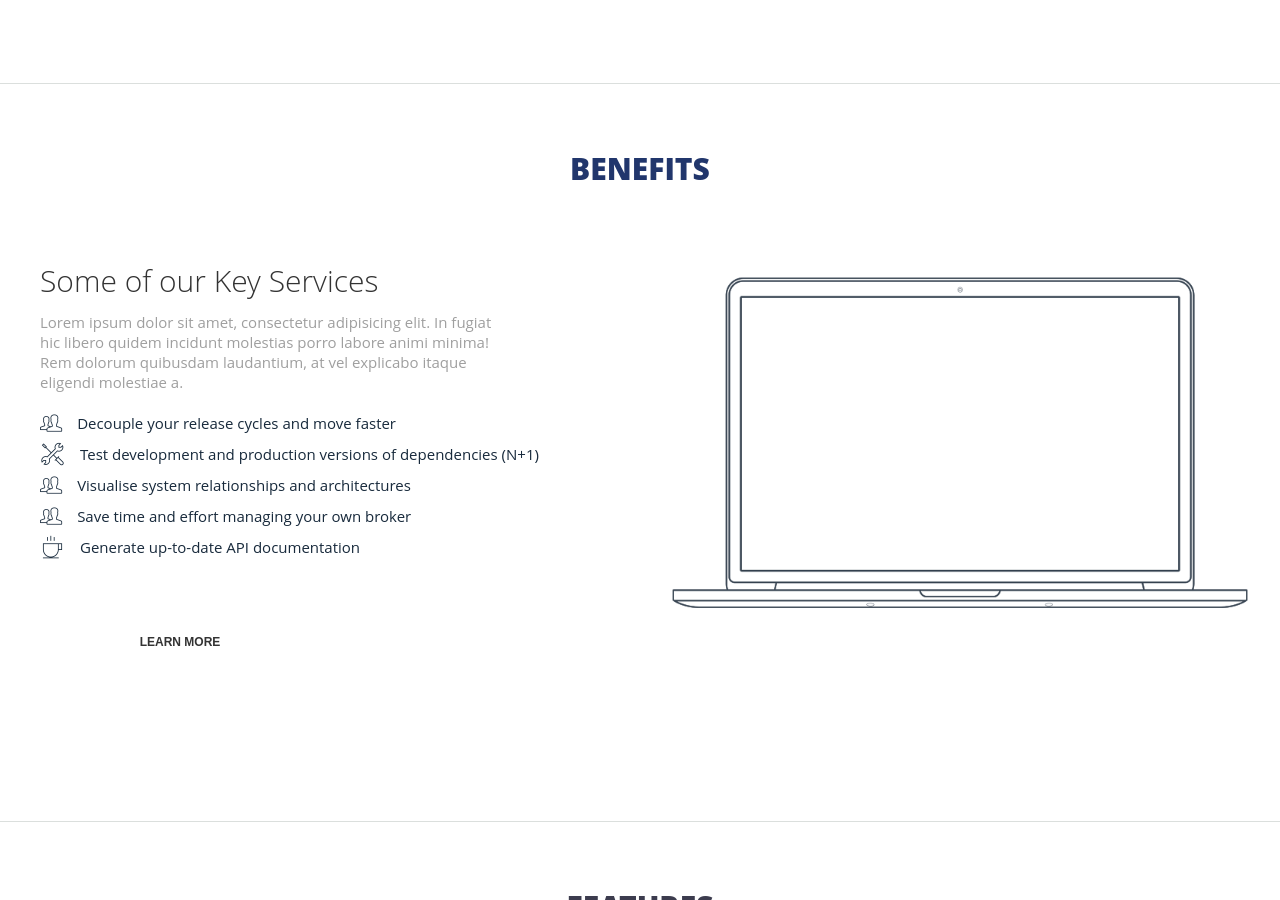
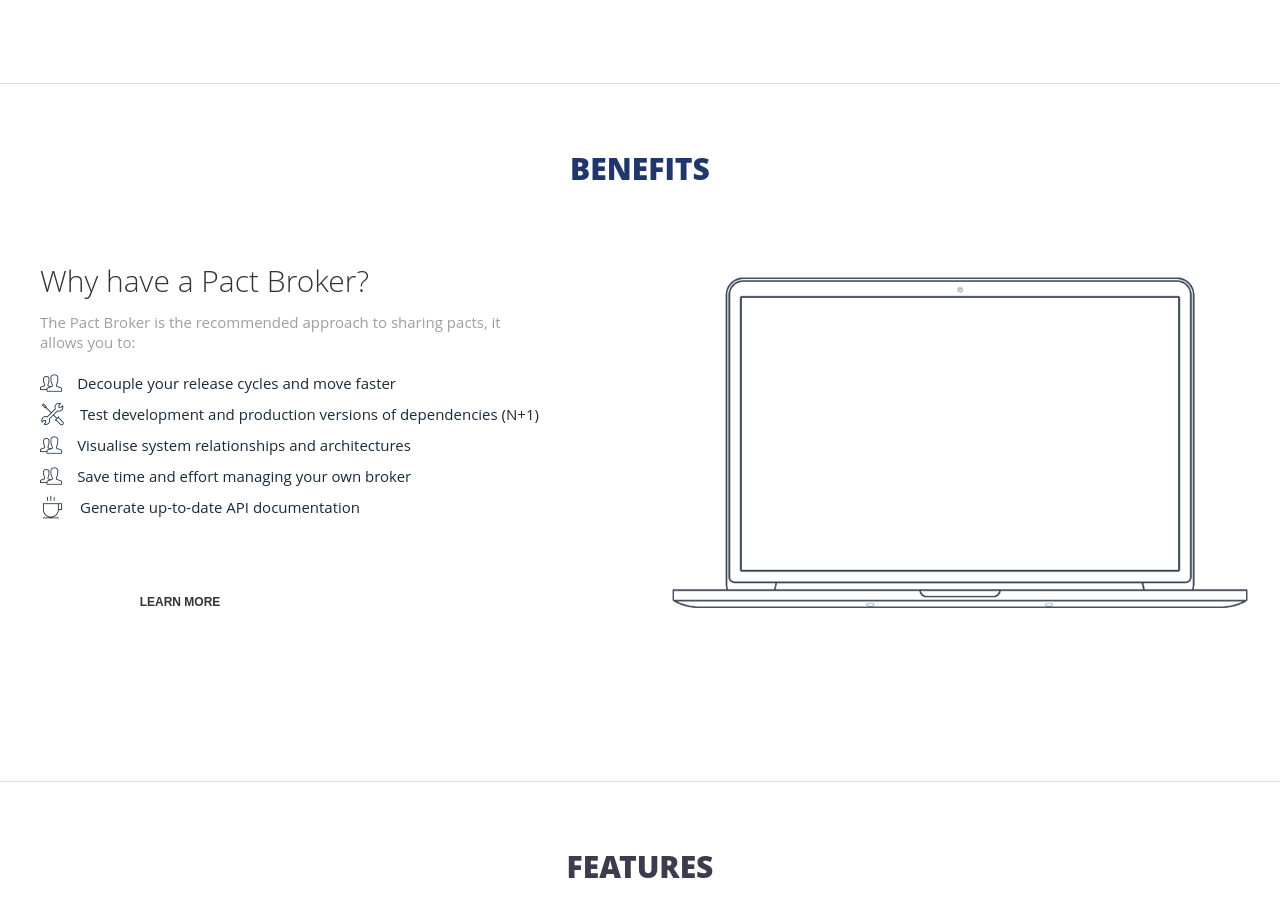
Before and after one commit to DiUS/pact-website, a Jekyll site: the page built from index.html, in a window 1280 px wide and 900 px high, scrolled down 1397 px. Built offline with Jekyll 4.4.1, drawn with Linux system fonts in a browser that asks for light colours; nearby versions of some CDN libraries; library files that are not in the unit come from our copies.

Commit message:
feat(content): add initial marketing content

```diff
--- a/_includes/services.html
+++ b/_includes/services.html
@@ -6,8 +6,8 @@
       <div class="row">
         <div class="col-xs-12 col-sm-12 col-md-12 col-lg-12">
           <div class="col-xs-12 col-sm-6 col-lg-6 services-content">
-            <h2>Some of our Key Services</h2>
-            <p>Lorem ipsum dolor sit amet, consectetur adipisicing elit. In fugiat hic libero quidem incidunt molestias porro labore animi minima! Rem dolorum quibusdam laudantium, at vel explicabo itaque eligendi molestiae a.</p>
+            <h2>Why have a Pact Broker?</h2>
+            <p>The Pact Broker is the recommended approach to sharing pacts, it allows you to:</p>
             <ul class="services-list">
               <li><i class="pe-7s-users"></i><span>Decouple your release cycles and move faster</span></li>
               <li><i class="pe-7s-tools"></i><span>Test development and production versions of dependencies (N+1)</span></li>
```
